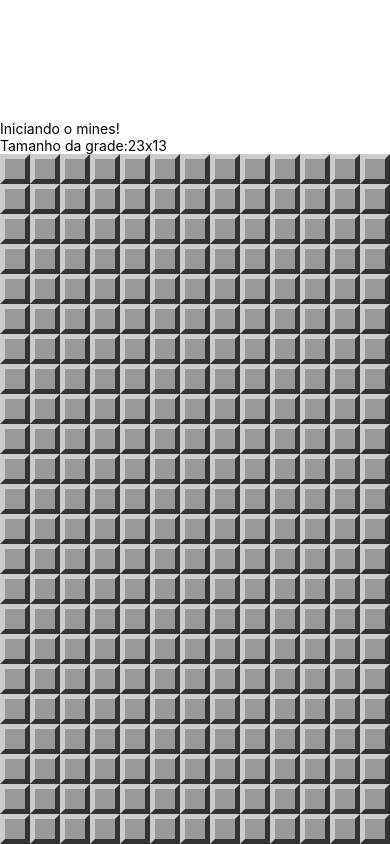
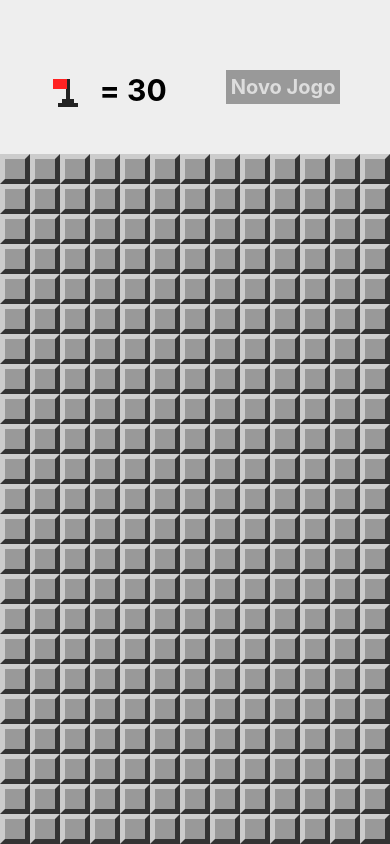
Before and after one commit to PedroPauloML/react-mines, a React Native app: screen / in a window 390 px wide. Built offline with nearby package versions, Linux system fonts and the light colour scheme.

Commit message:
Select difficult level

```diff
--- a/App.js
+++ b/App.js
@@ -2,6 +2,8 @@
 import {StyleSheet, Text, View, Alert} from 'react-native'
 import params from "./src/params"
 import MineField from "./src/components/MineField"
+import Header from "./src/components/Header"
+import LevelSelection from "./src/screens/LevelSelection"
 import {
   createMinedBoard,
   cloneBoard,
@@ -9,7 +11,8 @@
   hasExplosion,
   wonGame,
   showMines,
-  invertFlag
+  invertFlag,
+  flagsUsed
 } from "./src/functions"
 
 export default class App extends Component {
@@ -30,15 +33,23 @@
     return {
       board: createMinedBoard(rows, cols, this.minesAmount()),
       won: false,
-      lost: false
+      lost: false,
+      showLevelSelection: false
     }
   }
 
   onOpenField = (row, column) => {
     const board = cloneBoard(this.state.board)
+    let lost = hasExplosion(board)
+    let won = wonGame(board)
+
+    if (!won && !lost) {
       openField(board, row, column)
-    const lost = hasExplosion(board)
-    const won = wonGame(board)
+      lost = hasExplosion(board)
+      won = wonGame(board)
+
+      console.debug(lost)
+      console.debug(won)
 
       if (lost) {
         showMines(board)
@@ -50,6 +61,7 @@
       }
 
       this.setState({ board, lost, won })
+    }
   }
 
   onSelectField = (row, column) => {
@@ -63,14 +75,20 @@
     this.setState({ board, won })
   }
 
+  onLevelSelected = level => {
+    params.difficultLevel = level
+    this.setState(this.createState())
+  }
+
   render() {
     return (
       <View style={styles.container}>
-        <Text style={styles.welcome}>Iniciando o mines!</Text>
-        <Text style={styles.instructions}>
-          Tamanho da grade:
-          {params.getRowsAmount()}x{params.getColumnsAmount()}
-        </Text>
+        <LevelSelection isVisible={this.state.showLevelSelection}
+          onLevelSelected={this.onLevelSelected}
+          onCancel={() => this.setState({ showLevelSelection: false })} />
+        <Header flagsLeft={this.minesAmount() - flagsUsed(this.state.board)}
+          onNewGame={() => this.setState(this.createState())}
+          onFlagPress={() => this.setState({ showLevelSelection: true })} />
         <View style={styles.board}>
           <MineField board={this.state.board}
             onOpenField={this.onOpenField}
--- /dev/null
+++ b/src/components/Header.js
@@ -0,0 +1,55 @@
+import React from "react"
+import { View, StyleSheet, Text, TouchableOpacity } from "react-native"
+import Flag from "./Flag"
+
+export default props => {
+  return (
+    <View style={styles.container}>
+      <View style={styles.flagContainer}>
+        <TouchableOpacity onPress={props.onFlagPress}
+          style={styles.flagButton}>
+          <Flag bigger />
+        </TouchableOpacity>
+        <Text style={styles.flagsLeft}>= {props.flagsLeft}</Text>
+      </View>
+      <TouchableOpacity style={styles.button}
+        onPress={props.onNewGame}>
+        <Text style={styles.buttonLabel}>Novo Jogo</Text>
+      </TouchableOpacity>
+    </View>
+  )
+}
+
+const styles = StyleSheet.create({
+  container: {
+    flex: 1,
+    flexDirection: "row",
+    backgroundColor: "#eee",
+    alignItems: "center",
+    justifyContent: "space-around",
+    paddingTop: 20,
+    paddingHorizontal: 20
+  },
+  flagContainer: {
+    flexDirection: "row"
+  },
+  flagButton: {
+    marginTop: 10,
+    minWidth: 30
+  },
+  flagsLeft: {
+    fontSize: 30,
+    fontWeight: "bold",
+    paddingTop: 5,
+    marginLeft: 20
+  },
+  button: {
+    backgroundColor: "#999",
+    padding: 5
+  },
+  buttonLabel: {
+    fontSize: 20,
+    color: "#ddd",
+    fontWeight: "bold"
+  }
+})
--- a/src/functions.js
+++ b/src/functions.js
@@ -98,6 +98,9 @@
 const showMines = board => fields(board).filter(field => field.mined)
   .forEach(field => field.opened = true)
 
+const flagsUsed = board => fields(board)
+  .filter(field => field.flagged).length
+
 export {
   createMinedBoard,
   cloneBoard,
@@ -105,5 +108,6 @@
   hasExplosion,
   wonGame,
   showMines,
-  invertFlag
+  invertFlag,
+  flagsUsed
 }
--- /dev/null
+++ b/src/screens/LevelSelection.js
@@ -0,0 +1,82 @@
+import React from "react"
+import {
+  View,
+  StyleSheet,
+  Text,
+  TouchableOpacity,
+  Modal
+} from "react-native"
+
+export default props => {
+  return (
+    <Modal onRequestClose={props.onCancel}
+      visible={props.isVisible} animationType="slide"
+      transparent={true}>
+      <View style={styles.frame}>
+        <View style={styles.container}>
+          <Text style={styles.title}>Selecione o nível</Text>
+          <TouchableOpacity
+            style={[styles.button, styles.bgEasy]}
+            onPress={() => props.onLevelSelected(0.1)}>
+            <Text style={styles.buttonLabel}>Fácil</Text>
+          </TouchableOpacity>
+          <TouchableOpacity
+            style={[styles.button, styles.bgNormal]}
+            onPress={() => props.onLevelSelected(0.2)}>
+            <Text style={styles.buttonLabel}>Intermediário</Text>
+          </TouchableOpacity>
+          <TouchableOpacity
+            style={[styles.button, styles.bgHard]}
+            onPress={() => props.onLevelSelected(0.3)}>
+            <Text style={styles.buttonLabel}>Difícil</Text>
+          </TouchableOpacity>
+          <TouchableOpacity
+            style={[styles.button, styles.bgClose]}
+            onPress={props.onCancel}>
+            <Text style={styles.buttonLabel}>Voltar ao jogo</Text>
+          </TouchableOpacity>
+        </View>
+      </View>
+    </Modal>
+  )
+}
+
+const styles = StyleSheet.create({
+  frame: {
+    flex: 1,
+    alignItems: "center",
+    justifyContent: "center",
+    backgroundColor: "rgba(0,0,0,0.6)"
+  },
+  container: {
+    backgroundColor: "#eee",
+    alignItems: "center",
+    justifyContent: "center",
+    padding: 15
+  },
+  title: {
+    fontSize: 30,
+    fontWeight: "bold"
+  },
+  button: {
+    marginTop: 10,
+    padding: 5
+  },
+  buttonLabel: {
+    fontSize: 20,
+    color: "#eee",
+    fontWeight: "bold"
+  },
+  bgEasy: {
+    backgroundColor: "#49b65d"
+  },
+  bgNormal: {
+    backgroundColor: "#2765f7"
+  },
+  bgHard: {
+    backgroundColor: "#f26337"
+  },
+  bgClose: {
+    backgroundColor: "red"
+  }
+})
```
Also changed, not shown: src/components/Field.js (+3 -4 lines). Lines whose indentation alone changed are shown as unchanged.
